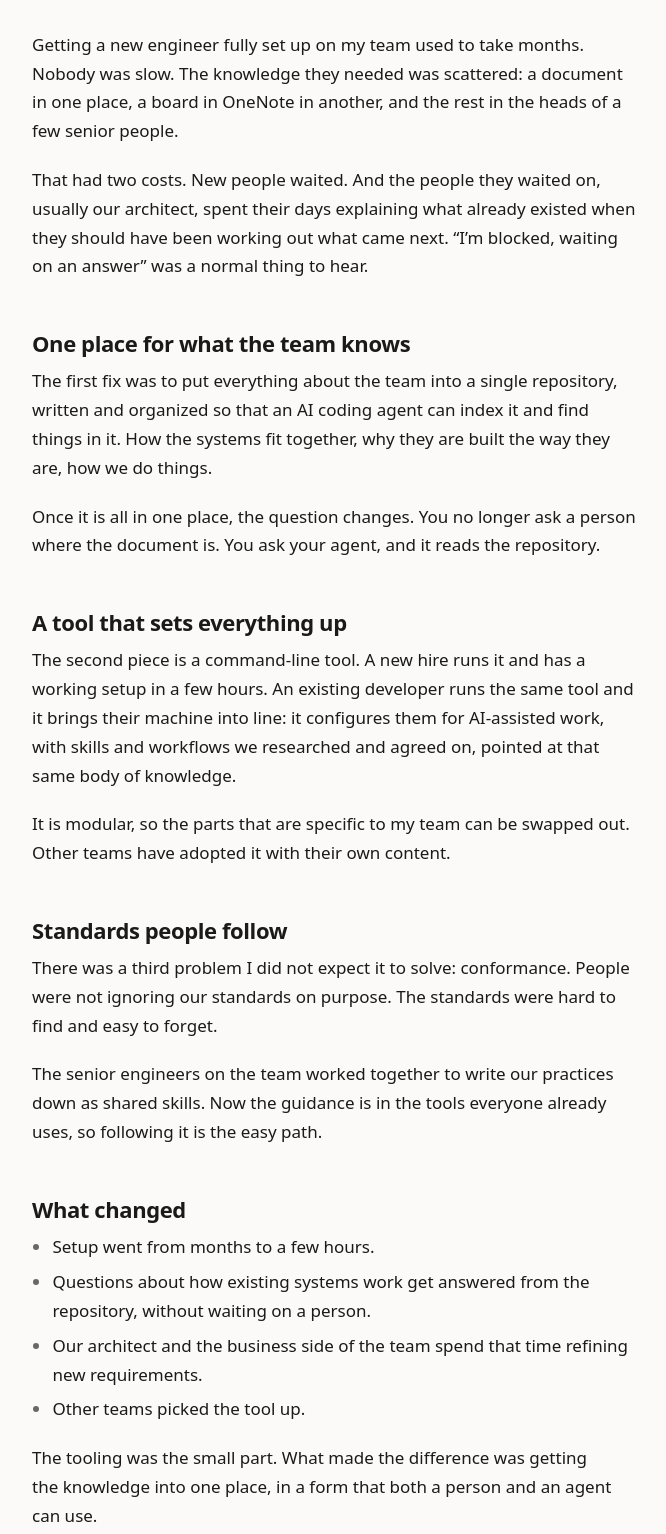
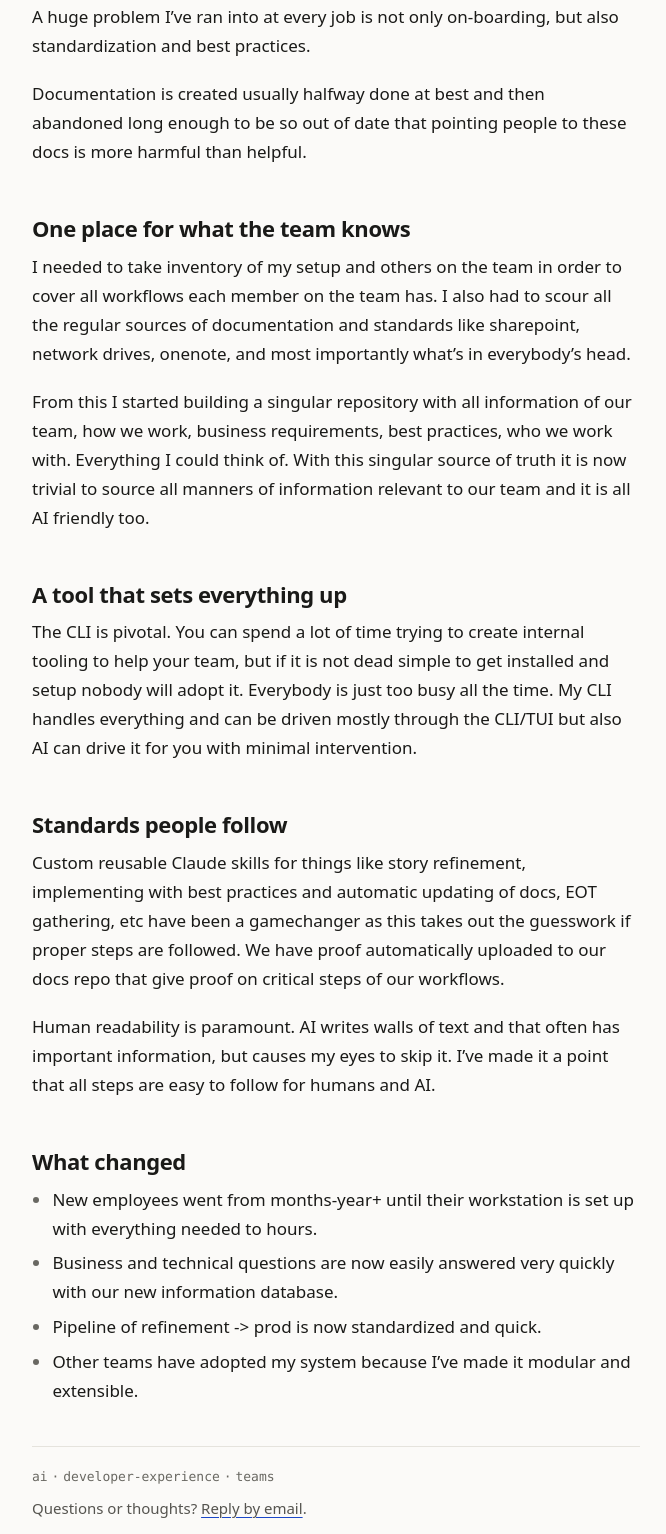
Before and after one commit to Evan-Coleman/portfolio, an Astro site: page /blog/onboarding-in-hours in a window 1280 px wide. Shown: the part 271-1805 px from the top of the page, without its empty margins (240-906 px from the left). Built offline with nearby package versions, Linux system fonts and the light colour scheme; Astro itself is replaced by a stand-in of ours; a web font is replaced by a local one.

Commit message:
Revise onboarding documentation for clarity and efficiency
Updated the onboarding process documentation to emphasize the importance of standardization and best practices, and how a command-line tool and centralized knowledge repository can streamline new employee setup.

```diff
--- a/src/content/posts/onboarding-in-hours.md
+++ b/src/content/posts/onboarding-in-hours.md
@@ -1,37 +1,33 @@
 ---
 title: Onboarding in hours, not months
-description: How one repository and a small command-line tool turned my team's scattered knowledge into something both people and AI agents can use.
+description: How can you onboard new employees, and also standardize the whole team to use best practices and workflows?
 date: 2026-11-11
 tags: [ai, developer-experience, teams]
 ---
 
-Getting a new engineer fully set up on my team used to take months. Nobody was slow. The knowledge they needed was scattered: a document in one place, a board in OneNote in another, and the rest in the heads of a few senior people.
+A huge problem I've ran into at every job is not only on-boarding, but also standardization and best practices.
 
-That had two costs. New people waited. And the people they waited on, usually our architect, spent their days explaining what already existed when they should have been working out what came next. "I'm blocked, waiting on an answer" was a normal thing to hear.
+Documentation is created usually halfway done at best and then abandoned long enough to be so out of date that pointing people to these docs is more harmful than helpful.
 
 ## One place for what the team knows
 
-The first fix was to put everything about the team into a single repository, written and organized so that an AI coding agent can index it and find things in it. How the systems fit together, why they are built the way they are, how we do things.
+I needed to take inventory of my setup and others on the team in order to cover all workflows each member on the team has. I also had to scour all the regular sources of documentation and standards like sharepoint, network drives, onenote, and most importantly what's in everybody's head.
 
-Once it is all in one place, the question changes. You no longer ask a person where the document is. You ask your agent, and it reads the repository.
+From this I started building a singular repository with all information of our team, how we work, business requirements, best practices, who we work with. Everything I could think of. With this singular source of truth it is now trivial to source all manners of information relevant to our team and it is all AI friendly too.
 
 ## A tool that sets everything up
 
-The second piece is a command-line tool. A new hire runs it and has a working setup in a few hours. An existing developer runs the same tool and it brings their machine into line: it configures them for AI-assisted work, with skills and workflows we researched and agreed on, pointed at that same body of knowledge.
-
-It is modular, so the parts that are specific to my team can be swapped out. Other teams have adopted it with their own content.
+The CLI is pivotal. You can spend a lot of time trying to create internal tooling to help your team, but if it is not dead simple to get installed and setup nobody will adopt it. Everybody is just too busy all the time. My CLI handles everything and can be driven mostly through the CLI/TUI but also AI can drive it for you with minimal intervention.
 
 ## Standards people follow
 
-There was a third problem I did not expect it to solve: conformance. People were not ignoring our standards on purpose. The standards were hard to find and easy to forget.
+Custom reusable Claude skills for things like story refinement, implementing with best practices and automatic updating of docs, EOT gathering, etc have been a gamechanger as this takes out the guesswork if proper steps are followed. We have proof automatically uploaded to our docs repo that give proof on critical steps of our workflows.
 
-The senior engineers on the team worked together to write our practices down as shared skills. Now the guidance is in the tools everyone already uses, so following it is the easy path.
+Human readability is paramount. AI writes walls of text and that often has important information, but causes my eyes to skip it. I've made it a point that all steps are easy to follow for humans and AI.
 
 ## What changed
 
-- Setup went from months to a few hours.
-- Questions about how existing systems work get answered from the repository, without waiting on a person.
-- Our architect and the business side of the team spend that time refining new requirements.
-- Other teams picked the tool up.
-
-The tooling was the small part. What made the difference was getting the knowledge into one place, in a form that both a person and an agent can use.
+- New employees went from months-year+ until their workstation is set up with everything needed to hours.
+- Business and technical questions are now easily answered very quickly with our new information database.
+- Pipeline of refinement -> prod is now standardized and quick.
+- Other teams have adopted my system because I've made it modular and extensible.
```
